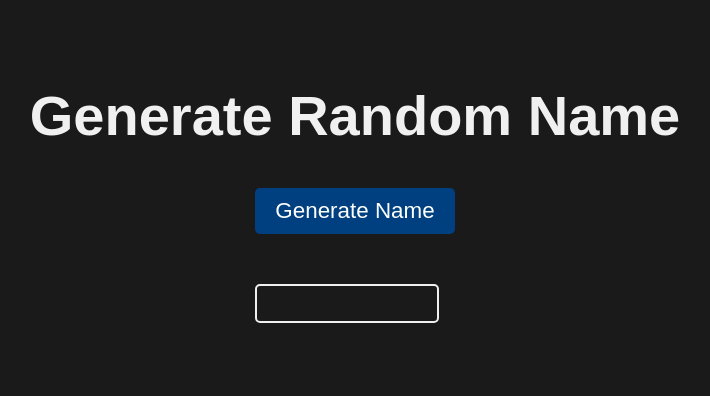
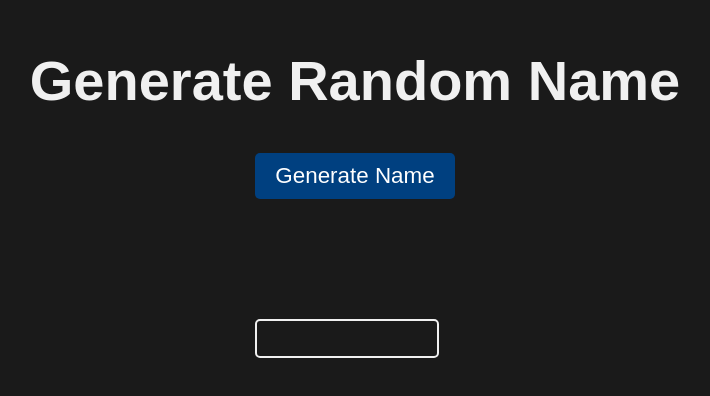
Before and after one commit to okut5/NameGen, a website: page public/index.html in a window 1280 px wide. Shown: the part 216-612 px from the top of the page, without its empty margins (285-995 px from the left). Drawn offline with nearby package versions, Linux system fonts and the light colour scheme.

Commit message:
adding more space for the loader

```diff
--- a/public/styles.css
+++ b/public/styles.css
@@ -73,7 +73,7 @@ h1 {
     background-color: transparent;
     color: white;
     text-align: center;
-    margin-top: 50px; /* Spacing above the input */
+    margin-top: 120px; /* Spacing above the input */
 }
 
 /* Responsive design for smaller screens */
```
